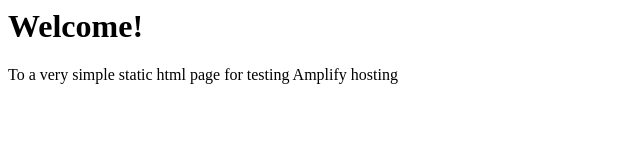
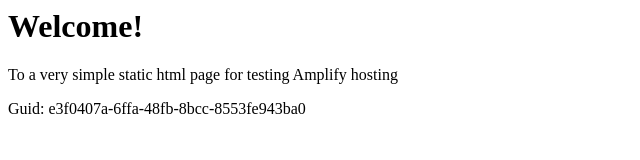
Before and after one commit to amplify-github-test-hkg/Github-PR-Commit-Integration-Test-DoNotTouch-Gith-P5X5MO5I-v1-preprod-ap-east-1, a website: page src/index.html in a window 1280 px wide. Shown: the whole page, without its empty margins (0-640 px from the left). Drawn offline with Linux system fonts and the light colour scheme.

Commit message:
commit from integ tests

```diff
--- a/src/index.html
+++ b/src/index.html
@@ -1,3 +1,5 @@
+
+
 <html lang="en">
 
 <head>
@@ -10,6 +12,6 @@
 <body>
     <h1>Welcome!</h1>
     <p>To a very simple static html page for testing Amplify hosting</p>
-</body>
+    <p>Guid: e3f0407a-6ffa-48fb-8bcc-8553fe943ba0</p></body>
 
 </html>
```
